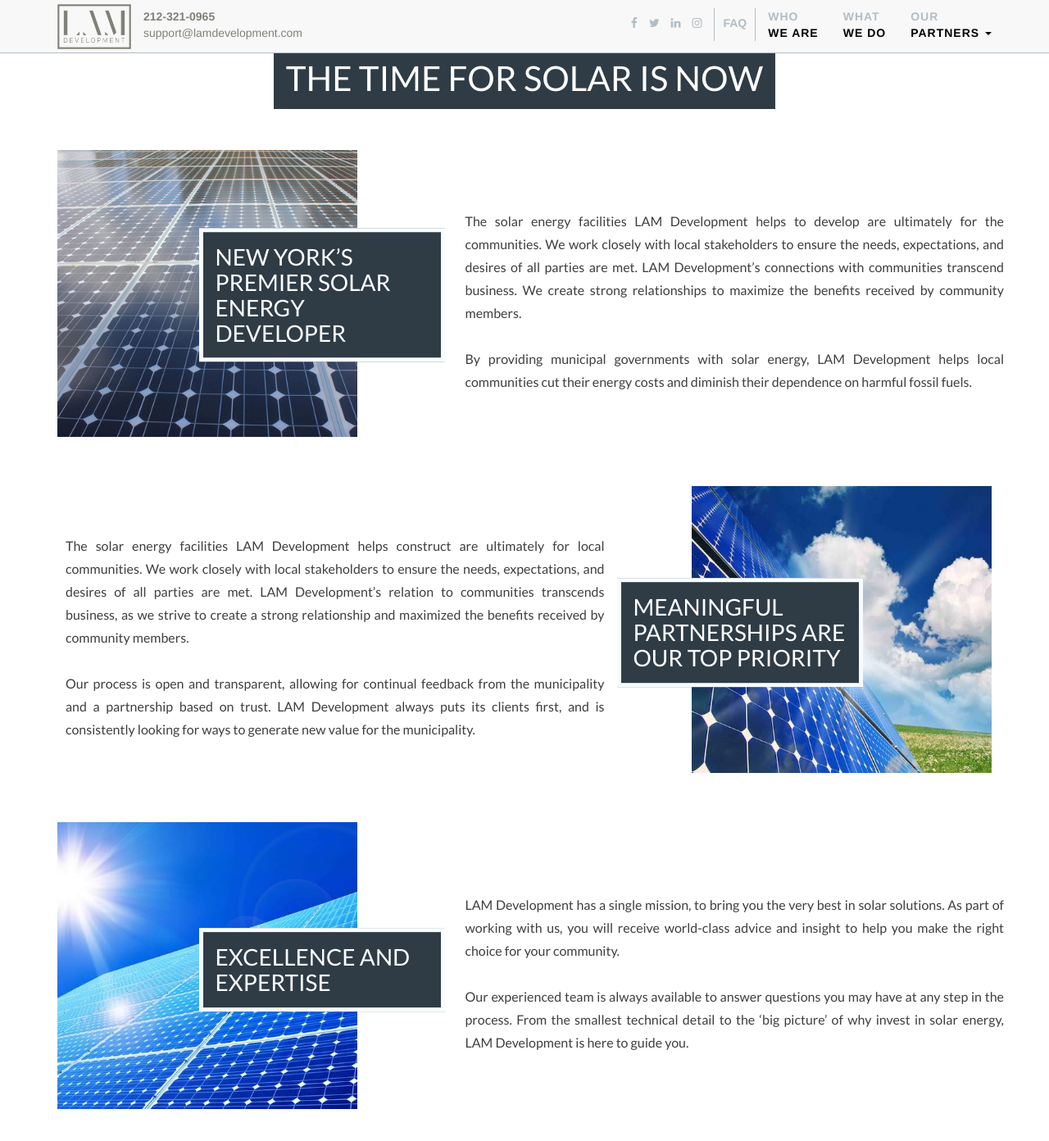
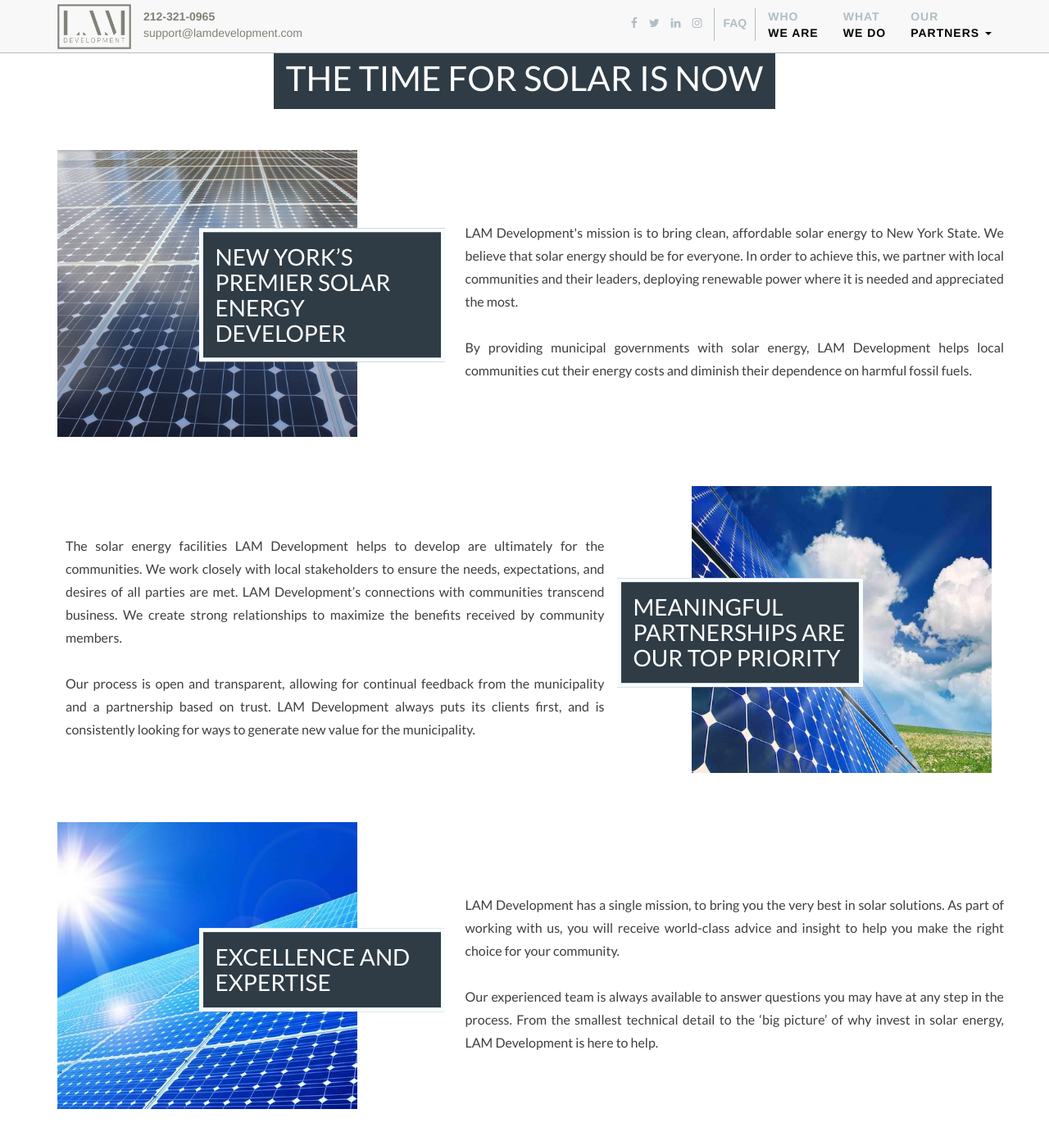
Before and after one commit to tstrand/lamdevelopment, a Jekyll site: the page built from story.markdown, in a window 1280 px wide and 1400 px high, scrolled down 313 px. Shown: the top 1392 px of the window at 82% size. Built offline with Jekyll 4.4.1, drawn with Linux system fonts in a browser that asks for light colours; nearby versions of some CDN libraries.

Commit message:
Updated Story

```diff
--- a/story.markdown
+++ b/story.markdown
@@ -7,28 +7,27 @@
 subheader-text: Solar energy experts and innovators
 section1-title: The time for solar is now
 subsection1-title: New York’s Premier Solar Energy Developer
-subsection1-body: The solar energy facilities LAM Development helps to develop are
+subsection1-body: LAM Development's mission is to bring clean, affordable solar energy
+  to New York State. We believe that solar energy should be for everyone. In order
+  to achieve this, we partner with local communities and their leaders, deploying
+  renewable power where it is needed and appreciated the most. <br/><br/>By providing
+  municipal governments with solar energy, LAM Development helps local communities
+  cut their energy costs and diminish their dependence on harmful fossil fuels.
+subsection2-title: Meaningful Partnerships are Our Top Priority
+subsection2-body: The solar energy facilities LAM Development helps to develop are
   ultimately for the communities. We work closely with local stakeholders to ensure
   the needs, expectations, and desires of all parties are met. LAM Development’s connections
   with communities transcend business. We create strong relationships to maximize
-  the benefits received by community members. <br/><br/>By providing municipal governments
-  with solar energy, LAM Development helps local communities cut their energy costs
-  and diminish their dependence on harmful fossil fuels.
-subsection2-title: Meaningful Partnerships are Our Top Priority
-subsection2-body: The solar energy facilities LAM Development helps construct are
-  ultimately for local communities. We work closely with local stakeholders to ensure
-  the needs, expectations, and desires of all parties are met. LAM Development’s relation
-  to communities transcends business, as we strive to create a strong relationship
-  and maximized the benefits received by community members.<br/><br/>Our process is
-  open and transparent, allowing for continual feedback from the municipality and
-  a partnership based on trust. LAM Development always puts its clients first, and
-  is consistently looking for ways to generate new value for the municipality.
+  the benefits received by community members. <br/><br/>Our process is open and transparent,
+  allowing for continual feedback from the municipality and a partnership based on
+  trust. LAM Development always puts its clients first, and is consistently looking
+  for ways to generate new value for the municipality.
 subsection3-title: Excellence and Expertise
 subsection3-body: LAM Development has a single mission, to bring you the very best
   in solar solutions. As part of working with us, you will receive world-class advice
   and insight to help you make the right choice for your community.<br/><br/>Our experienced
   team is always available to answer questions you may have at any step in the process.
   From the smallest technical detail to the ‘big picture’ of why invest in solar energy,
-  LAM Development is here to guide you.
+  LAM Development is here to help.
 layout: story
 ---
```
